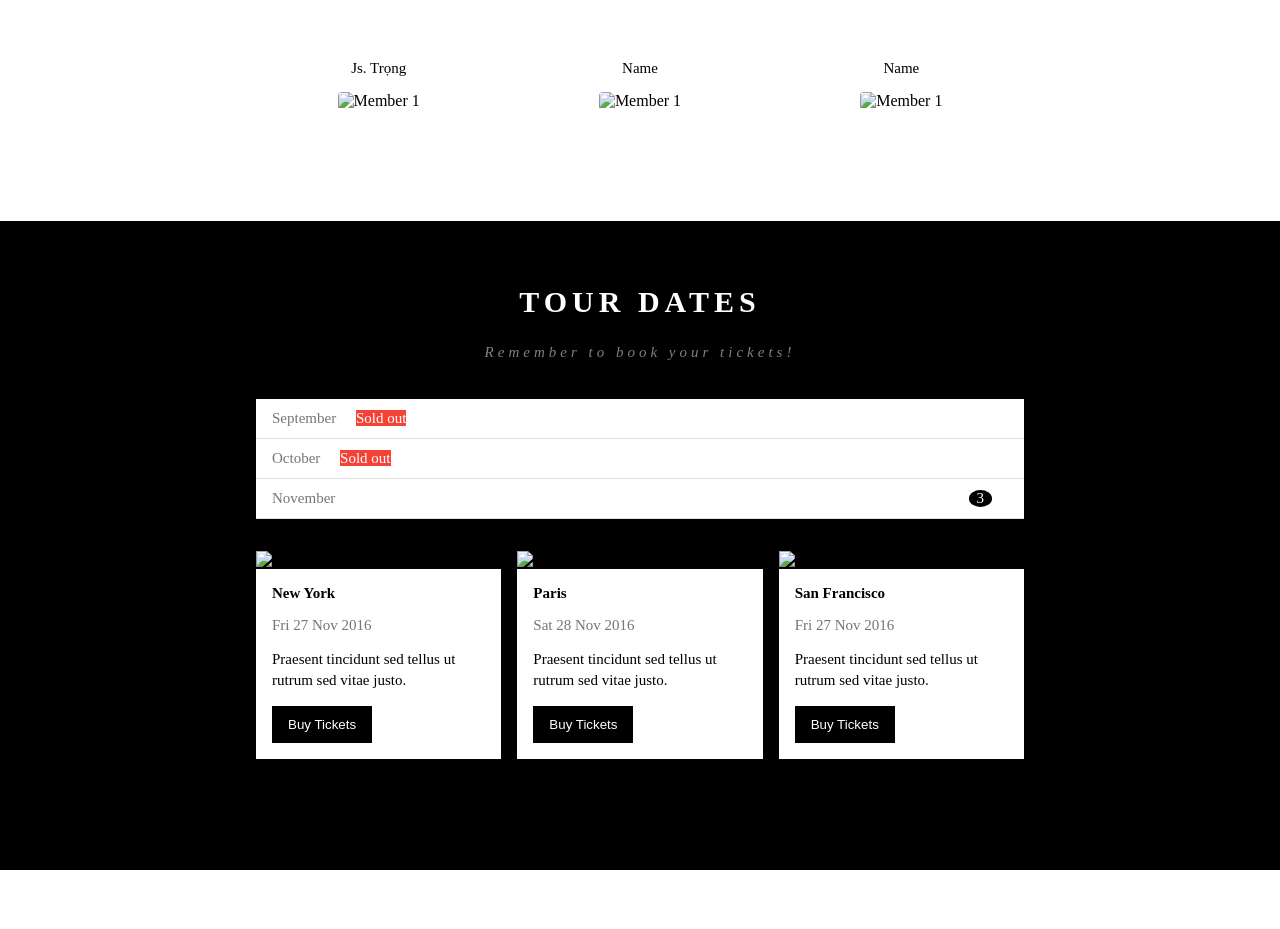
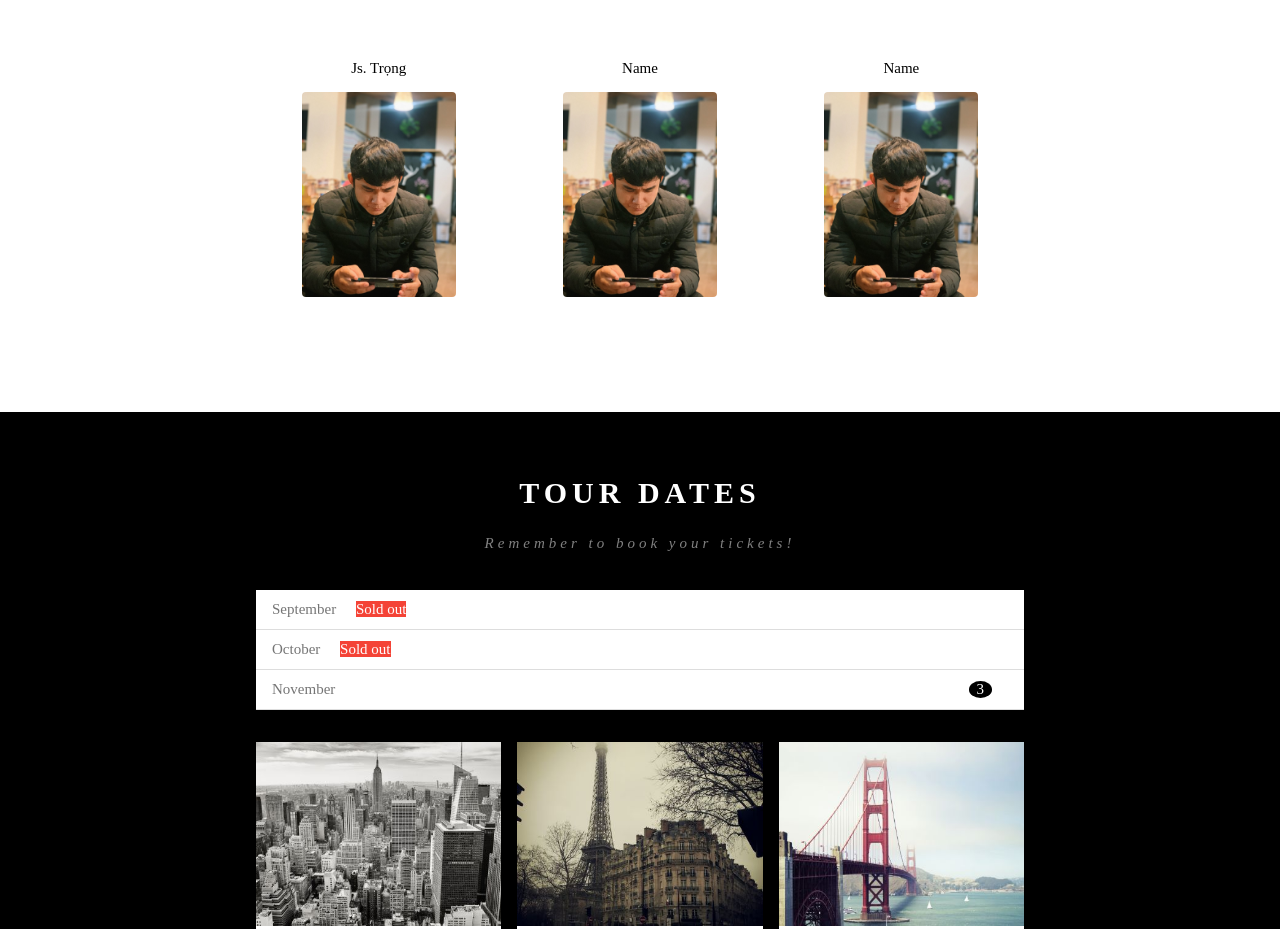
Before and after one commit to hxtrongg/hxtrongg.github.io, a plain HTML site: page index.html in a window 1280 px wide. Shown: the part 988-1917 px from the top of the page. Drawn offline with nearby package versions, Linux system fonts and the light colour scheme; files that its build step writes are made by us from their sources; files whose address does not match are found by name.

Commit message:
Update index.html
Fix path image

```diff
--- a/index.html
+++ b/index.html
@@ -5,9 +5,9 @@
     <meta http-equiv="X-UA-Compatible" content="IE=edge">
     <meta name="viewport" content="width=device-width, initial-scale=1.0">
     <title>THE NGỐ</title>
-    <link rel="stylesheet" href="./assets/css/style.css">
-    <link rel="stylesheet" href="./assets/css/resposive.css">
-    <link rel="stylesheet" href="./assets/font/themify-icons/themify-icons.css">
+    <link rel="stylesheet" href="./css/style.css">
+    <link rel="stylesheet" href="./css/resposive.css">
+    <link rel="stylesheet" href="./font/themify-icons/themify-icons.css">
     <link rel="icon" href="http://xiteena10.wap.sh/images/trng.jpg" type="image/x-icon" />
 </head>
 <body>
@@ -59,17 +59,17 @@
                 <div class=" row team-list">
                     <div class="col col-three text-center">
                         <p class="team-name">Js. Trọng</p>
-                        <img src="/W3_MYCV/assets/img/band/band1.jpg" alt="Member 1" class="img-names">
+                        <img src="img/band/band1.jpg" alt="Member 1" class="img-names">
                     </div>
 
                     <div class="col col-three text-center">
                         <p class="team-name">Name</p>
-                        <img src="/W3_MYCV/assets/img/band/band1.jpg" alt="Member 1" class="img-names">
+                        <img src="img/band/band1.jpg" alt="Member 1" class="img-names">
                     </div>
 
                     <div class="col col-three text-center">
                         <p class="team-name">Name</p>
-                        <img src="/W3_MYCV/assets/img/band/band1.jpg" alt="Member 1" class="img-names">
+                        <img src="img/band/band1.jpg" alt="Member 1" class="img-names">
                     </div>
                         <!--Phần này tạo ra để thẻ cha ôm con -->
 
@@ -90,7 +90,7 @@
 
                 <div class="row buy-list">
                     <div class="col col-three">
-                        <img src="/W3_MYCV/assets/img/buy-tour/tour1.jpg" alt="New York" class="img-buy">
+                        <img src="img/buy-tour/tour1.jpg" alt="New York" class="img-buy">
                         <div class="buy-names">
                             <h3 class="name-tile">New York</h3>
                             <p class="name-date">Fri 27 Nov 2016</p>
@@ -99,7 +99,7 @@
                         </div>
                     </div>
                     <div class="col col-three">
-                        <img src="/W3_MYCV/assets/img/buy-tour/tour2.jpg" alt="Paris" class="img-buy">
+                        <img src="img/buy-tour/tour2.jpg" alt="Paris" class="img-buy">
                         <div class="buy-names">
                             <h3 class="name-tile">Paris</h3>
                             <p class="name-date">Sat 28 Nov 2016</p>
@@ -108,7 +108,7 @@
                         </div>
                     </div>
                     <div class="col col-three">
-                        <img src="/W3_MYCV/assets/img/buy-tour/tour3.jpg" alt="San Francisco" class="img-buy">
+                        <img src="img/buy-tour/tour3.jpg" alt="San Francisco" class="img-buy">
                         <div class="buy-names">
                             <h3 class="name-tile">San Francisco</h3>
                             <p class="name-date">Fri 27 Nov 2016</p>
@@ -157,7 +157,7 @@
             </div>
 
             <div class="map-section">
-                <img class="map-tour" src="./assets/img/map/maps.png" alt="Maps" width="100%" height="700px">
+                <img class="map-tour" src="./img/map/maps.png" alt="Maps" width="100%" height="700px">
             </div>
 
         </div>
```
